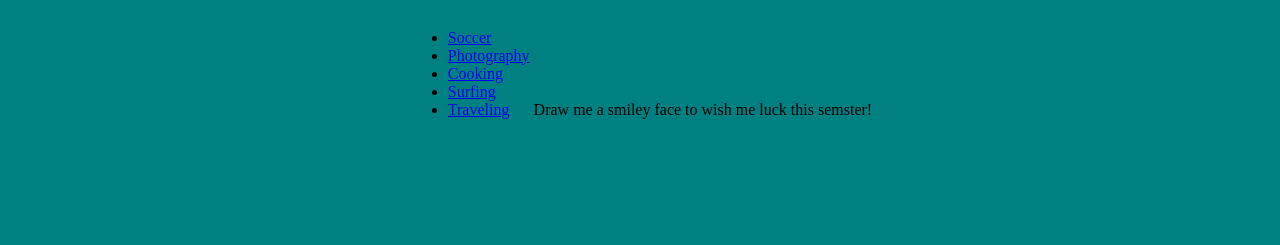
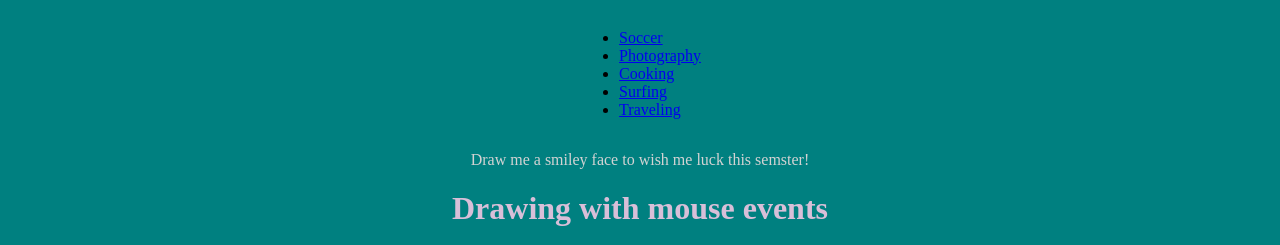
Before and after one commit to vivsogo/My-cool-first-website, a plain HTML site: page index.html in a window 1280 px wide. Shown: the part 241-486 px from the top of the page. Drawn offline with Linux system fonts and the light colour scheme.

Commit message:
added new drawing

```diff
--- a/index.html
+++ b/index.html
@@ -42,7 +42,10 @@
             <li><a href='file:///Users/vivsogo/Downloads/D5FC81A2-EF1D-4BE2-B78A-859826DCED96-2476-000000F92BCEF364.jpg'>Traveling</a></li>
         </ul>
 
-        <p1>Draw me a smiley face to wish me luck this semster!</p1>
+        <p>Draw me a smiley face to wish me luck this semster!</p>
+        <h1>Drawing with mouse events</h1>
+        <canvas id="myPics" width="560" height="360"></canvas>
+
     </div>
   </div>
 
```
